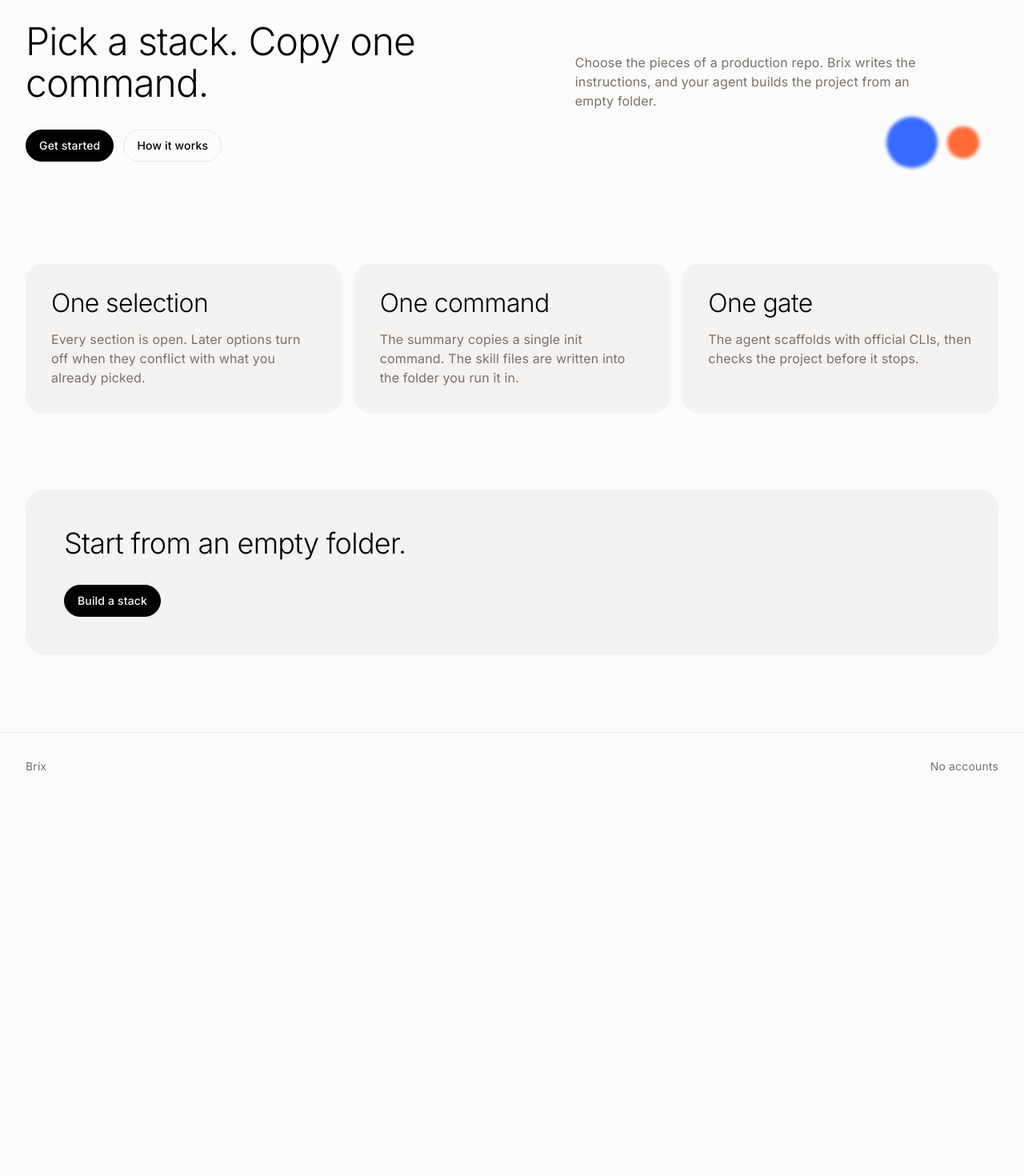
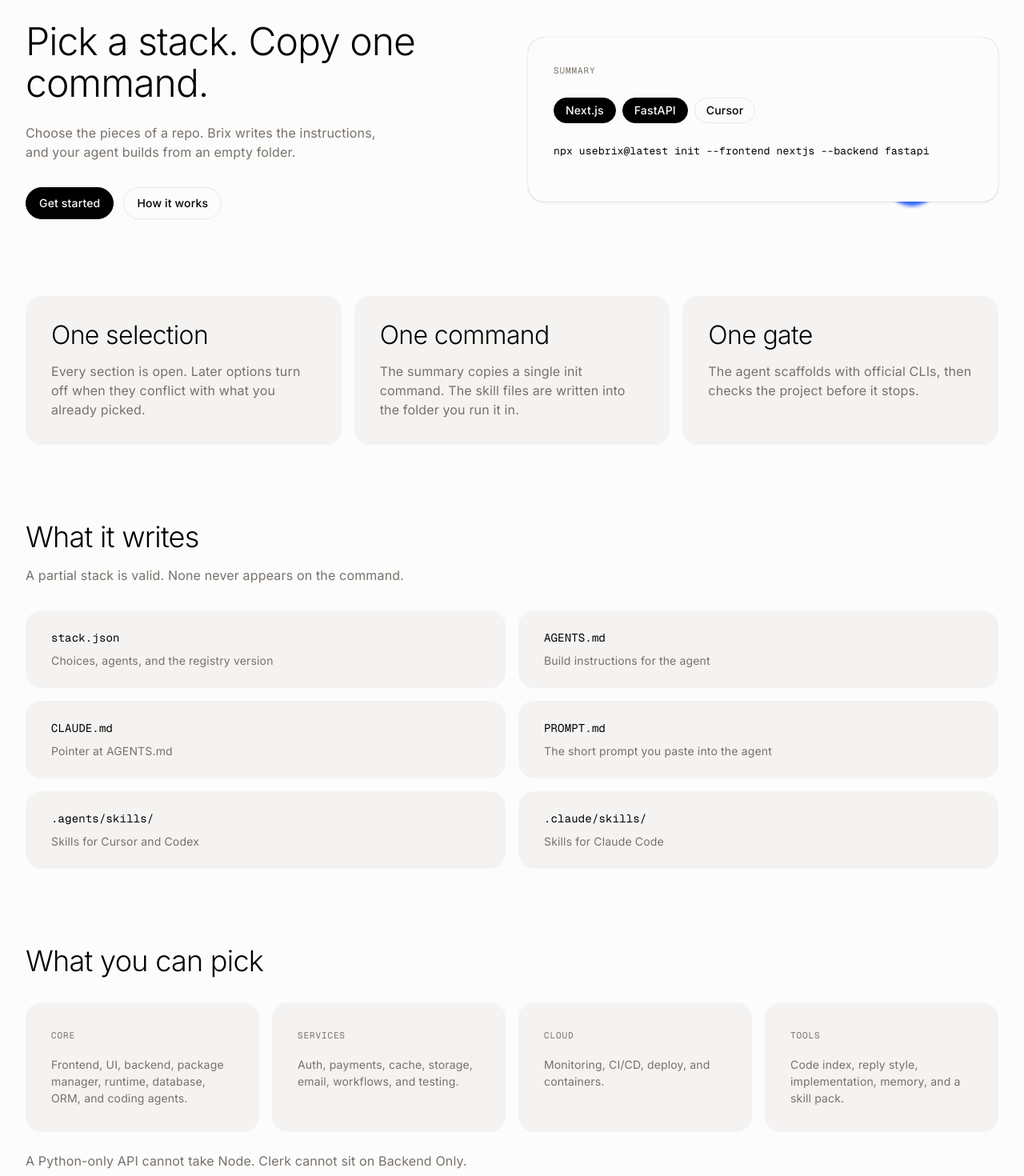
Before and after one commit to robosushie/brix, a Next.js app: page / in a window 1280 px wide. Shown: the part 120-1590 px from the top of the page at 80% size. Before the commit the page ends 1120 px from the top, so only its background shows below. Built offline with nearby package versions, Linux system fonts and the light colour scheme.

Commit message:
feat: Enhance landing page with new stack selection features and animations. Add StackDemo component, improve layout, and introduce sections for file choices and group categories. Update global styles for visual effects and transitions.

```diff
--- a/app/globals.css
+++ b/app/globals.css
@@ -43,3 +43,204 @@ body {
   font-weight: 400;
   letter-spacing: 0.01em;
 }
+
+.brix-pill,
+.brix-cmd {
+  border-color: var(--stone);
+  background: var(--eggshell);
+  color: var(--ink);
+}
+
+.brix-cmd {
+  opacity: 0;
+}
+
+@keyframes brix-drift {
+  0%,
+  100% {
+    transform: translateY(0);
+  }
+  50% {
+    transform: translateY(-10px);
+  }
+}
+
+@keyframes brix-drift-late {
+  0%,
+  100% {
+    transform: translateY(12px);
+  }
+  50% {
+    transform: translateY(0);
+  }
+}
+
+@keyframes brix-fill-1 {
+  0%,
+  24% {
+    border-color: var(--stone);
+    background: var(--eggshell);
+    color: var(--ink);
+  }
+  25%,
+  100% {
+    border-color: var(--ink);
+    background: var(--ink);
+    color: var(--eggshell);
+  }
+}
+
+@keyframes brix-fill-2 {
+  0%,
+  49% {
+    border-color: var(--stone);
+    background: var(--eggshell);
+    color: var(--ink);
+  }
+  50%,
+  100% {
+    border-color: var(--ink);
+    background: var(--ink);
+    color: var(--eggshell);
+  }
+}
+
+@keyframes brix-fill-3 {
+  0%,
+  74% {
+    border-color: var(--stone);
+    background: var(--eggshell);
+    color: var(--ink);
+  }
+  75%,
+  100% {
+    border-color: var(--ink);
+    background: var(--ink);
+    color: var(--eggshell);
+  }
+}
+
+@keyframes brix-cmd-0 {
+  0%,
+  24% {
+    opacity: 1;
+  }
+  25%,
+  100% {
+    opacity: 0;
+  }
+}
+
+@keyframes brix-cmd-1 {
+  0%,
+  24% {
+    opacity: 0;
+  }
+  25%,
+  49% {
+    opacity: 1;
+  }
+  50%,
+  100% {
+    opacity: 0;
+  }
+}
+
+@keyframes brix-cmd-2 {
+  0%,
+  49% {
+    opacity: 0;
+  }
+  50%,
+  74% {
+    opacity: 1;
+  }
+  75%,
+  100% {
+    opacity: 0;
+  }
+}
+
+@keyframes brix-cmd-3 {
+  0%,
+  74% {
+    opacity: 0;
+  }
+  75%,
+  100% {
+    opacity: 1;
+  }
+}
+
+@keyframes brix-rise {
+  from {
+    opacity: 0;
+    transform: translateY(10px);
+  }
+  to {
+    opacity: 1;
+    transform: none;
+  }
+}
+
+@media (prefers-reduced-motion: no-preference) {
+  .brix-drift {
+    animation: brix-drift 7s ease-in-out infinite;
+  }
+
+  .brix-drift-late {
+    animation: brix-drift-late 7s ease-in-out infinite;
+  }
+
+  .brix-pill-1 {
+    animation: brix-fill-1 8s linear infinite;
+  }
+
+  .brix-pill-2 {
+    animation: brix-fill-2 8s linear infinite;
+  }
+
+  .brix-pill-3 {
+    animation: brix-fill-3 8s linear infinite;
+  }
+
+  .brix-cmd-0 {
+    animation: brix-cmd-0 8s linear infinite;
+  }
+
+  .brix-cmd-1 {
+    animation: brix-cmd-1 8s linear infinite;
+  }
+
+  .brix-cmd-2 {
+    animation: brix-cmd-2 8s linear infinite;
+  }
+
+  .brix-cmd-3 {
+    animation: brix-cmd-3 8s linear infinite;
+  }
+
+  .brix-rise {
+    animation: brix-rise 0.7s ease both;
+  }
+
+  .brix-rise-2 {
+    animation-delay: 0.12s;
+  }
+
+  .brix-rise-3 {
+    animation-delay: 0.24s;
+  }
+}
+
+@media (prefers-reduced-motion: reduce) {
+  .brix-pill {
+    border-color: var(--ink);
+    background: var(--ink);
+    color: var(--eggshell);
+  }
+
+  .brix-cmd-3 {
+    opacity: 1;
+  }
+}
--- a/components/landing/landing-page.tsx
+++ b/components/landing/landing-page.tsx
@@ -1,4 +1,5 @@
 import Link from "next/link";
+import { StackDemo } from "@/components/landing/stack-demo";
 import { SiteFooter } from "@/components/site/site-footer";
 import { SiteHeader } from "@/components/site/site-header";
 import { buttonVariants } from "@/components/ui/button";
@@ -19,14 +20,46 @@ const features = [
   },
 ];
 
+const files = [
+  ["stack.json", "Choices, agents, and the registry version"],
+  ["AGENTS.md", "Build instructions for the agent"],
+  ["CLAUDE.md", "Pointer at AGENTS.md"],
+  ["PROMPT.md", "The short prompt you paste into the agent"],
+  [".agents/skills/", "Skills for Cursor and Codex"],
+  [".claude/skills/", "Skills for Claude Code"],
+];
+
+const groups = [
+  {
+    label: "Core",
+    body: "Frontend, UI, backend, package manager, runtime, database, ORM, and coding agents.",
+  },
+  {
+    label: "Services",
+    body: "Auth, payments, cache, storage, email, workflows, and testing.",
+  },
+  {
+    label: "Cloud",
+    body: "Monitoring, CI/CD, deploy, and containers.",
+  },
+  {
+    label: "Tools",
+    body: "Code index, reply style, implementation, memory, and a skill pack.",
+  },
+];
+
 export function LandingPage() {
   return (
     <div className="flex min-h-full flex-1 flex-col bg-eggshell">
       <SiteHeader />
       <main>
-        <section className="mx-auto grid max-w-[1280px] items-end gap-10 px-8 pb-8 pt-24 md:grid-cols-[minmax(0,1.1fr)_minmax(0,0.9fr)]">
+        <section className="mx-auto grid max-w-[1280px] items-center gap-10 px-8 pt-24 md:grid-cols-2">
           <div>
             <h1 className="display max-w-xl text-[48px] text-ink">Pick a stack. Copy one command.</h1>
+            <p className="mt-6 max-w-md text-base leading-normal text-smoke">
+              Choose the pieces of a repo. Brix writes the instructions, and your agent builds from an
+              empty folder.
+            </p>
             <div className="mt-8 flex flex-wrap gap-3">
               <Link href="/stack" className={cn(buttonVariants())}>
                 Get started
@@ -36,25 +69,55 @@ export function LandingPage() {
               </Link>
             </div>
           </div>
-          <div className="relative pb-16">
-            <p className="max-w-md text-base leading-normal text-smoke">
-              Choose the pieces of a production repo. Brix writes the instructions, and your agent
-              builds the project from an empty folder.
-            </p>
+          <div className="relative">
             <div className="pointer-events-none absolute -bottom-2 right-6 flex gap-3" aria-hidden>
-              <span className="size-16 rounded-full bg-violet-spark/80 blur-[2px]" />
-              <span className="size-10 translate-y-3 rounded-full bg-ember-orange/80 blur-[2px]" />
+              <span className="brix-drift size-16 rounded-full bg-violet-spark/80 blur-[2px]" />
+              <span className="brix-drift-late size-10 rounded-full bg-ember-orange/80 blur-[2px]" />
             </div>
+            <StackDemo />
           </div>
         </section>
 
         <section id="how" className="mx-auto mt-24 grid max-w-[1280px] gap-4 px-8 md:grid-cols-3">
-          {features.map((feature) => (
-            <article key={feature.title} className="rounded-[20px] bg-taupe px-8 py-8">
+          {features.map((feature, index) => (
+            <article
+              key={feature.title}
+              className={cn("brix-rise rounded-[20px] bg-taupe px-8 py-8", index > 0 && `brix-rise-${index + 1}`)}
+            >
               <h2 className="display text-[32px] text-ink">{feature.title}</h2>
               <p className="mt-4 text-base leading-normal text-smoke">{feature.body}</p>
             </article>
           ))}
+        </section>
+
+        <section className="mx-auto mt-24 max-w-[1280px] px-8">
+          <h2 className="display text-[36px] text-ink">What it writes</h2>
+          <p className="mt-4 max-w-xl text-base leading-normal text-smoke">
+            A partial stack is valid. None never appears on the command.
+          </p>
+          <ul className="mt-8 grid gap-4 md:grid-cols-2">
+            {files.map(([name, role]) => (
+              <li key={name} className="rounded-[20px] bg-taupe px-8 py-6">
+                <p className="font-mono text-sm text-ink">{name}</p>
+                <p className="mt-2 text-sm leading-normal text-smoke">{role}</p>
+              </li>
+            ))}
+          </ul>
+        </section>
+
+        <section className="mx-auto mt-24 max-w-[1280px] px-8">
+          <h2 className="display text-[36px] text-ink">What you can pick</h2>
+          <div className="mt-8 grid gap-4 md:grid-cols-2 lg:grid-cols-4">
+            {groups.map((group) => (
+              <article key={group.label} className="rounded-[20px] bg-taupe px-8 py-8">
+                <p className="mono-label text-muted-foreground">{group.label}</p>
+                <p className="mt-4 text-sm leading-normal text-smoke">{group.body}</p>
+              </article>
+            ))}
+          </div>
+          <p className="mt-6 max-w-xl text-base leading-normal text-smoke">
+            A Python-only API cannot take Node. Clerk cannot sit on Backend Only.
+          </p>
         </section>
 
         <section className="mx-auto mt-24 max-w-[1280px] px-8">
--- /dev/null
+++ b/components/landing/stack-demo.tsx
@@ -0,0 +1,49 @@
+"use client";
+
+const steps = [
+  "npx usebrix@latest init",
+  "npx usebrix@latest init --frontend nextjs",
+  "npx usebrix@latest init --frontend nextjs --backend fastapi",
+  "npx usebrix@latest init --frontend nextjs --backend fastapi --agent cursor",
+];
+
+const pills = [
+  { label: "Next.js", step: 1 },
+  { label: "FastAPI", step: 2 },
+  { label: "Cursor", step: 3 },
+];
+
+export function StackDemo() {
+  return (
+    <div
+      className="relative rounded-[20px] bg-eggshell px-8 py-8 shadow-whisper"
+      role="img"
+      aria-label="A stack summary filling in Next.js, FastAPI, and Cursor. The command ends as npx usebrix@latest init --frontend nextjs --backend fastapi --agent cursor."
+    >
+      <p className="mono-label text-muted-foreground">Summary</p>
+      <div className="mt-6 flex flex-wrap gap-2">
+        {pills.map((pill) => (
+          <span
+            key={pill.label}
+            className={`brix-pill brix-pill-${pill.step} inline-flex h-8 items-center rounded-full border px-3.5 text-sm font-medium`}
+          >
+            {pill.label}
+          </span>
+        ))}
+      </div>
+      <div className="relative mt-6">
+        <pre className="invisible font-mono text-[13px] leading-relaxed whitespace-pre-wrap break-words">
+          {steps[3]}
+        </pre>
+        {steps.map((command, index) => (
+          <pre
+            key={command}
+            className={`brix-cmd brix-cmd-${index} absolute inset-0 font-mono text-[13px] leading-relaxed whitespace-pre-wrap break-words`}
+          >
+            {command}
+          </pre>
+        ))}
+      </div>
+    </div>
+  );
+}
```
